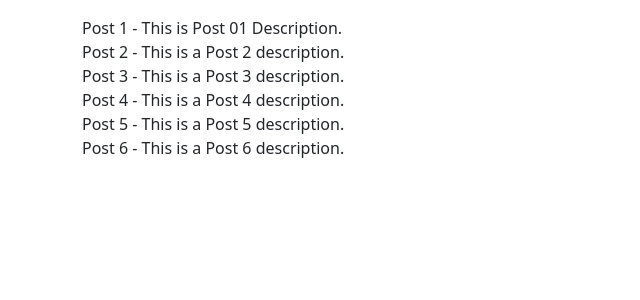
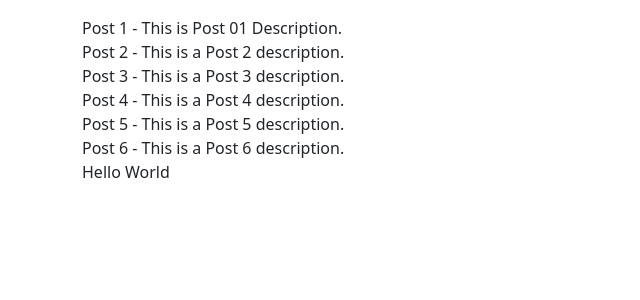
Before and after one commit to HasanDukanwala/DjangoFullStack, a Django app: page / in a window 1280 px wide. Shown: the top 300 px of the page, without its empty margins (0-640 px from the left). Run offline with Django 5.2, Linux system fonts and the light colour scheme; data comes from the database, SQL or seed files in the repository; some libraries are stand-ins or nearby versions.

Commit message:
Did some DOM manipulations.

```diff
--- a/posts/static/posts/main.js
+++ b/posts/static/posts/main.js
@@ -1 +1,5 @@
 console.log('Hello World')
+
+const helloWorldBox = document.getElementById('hello-world')
+
+helloWorldBox.textContent = 'Hello World'
--- a/posts/templates/posts/main.html
+++ b/posts/templates/posts/main.html
@@ -10,7 +10,8 @@ post
 {% endblock title %}
 
 {% block content %}
-{% for obj in qs %}
-    {{obj.title}} - {{obj.body}} <br>
-{% endfor %}
+    {% for obj in qs %}
+        {{obj.title}} - {{obj.body}} <br>
+    {% endfor %}
+    <div id="hello-world"></div>
 {% endblock content %}
--- a/posts_proj/settings.py
+++ b/posts_proj/settings.py
@@ -131,8 +131,8 @@ USE_TZ = True
 STATIC_URL = '/static/'
 STATICFILES_DIRS= [
     BASE_DIR / 'static',
-    BASE_DIR / 'posts' / 'static',
-    BASE_DIR / 'profiles' / 'static',
+    BASE_DIR / 'posts/static',
+    BASE_DIR / 'profiles/static',
 
 ]
 
```
